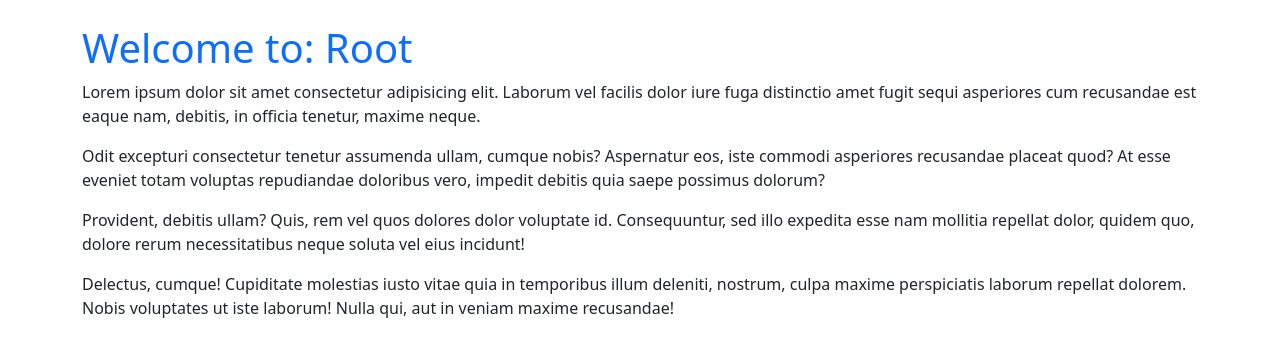
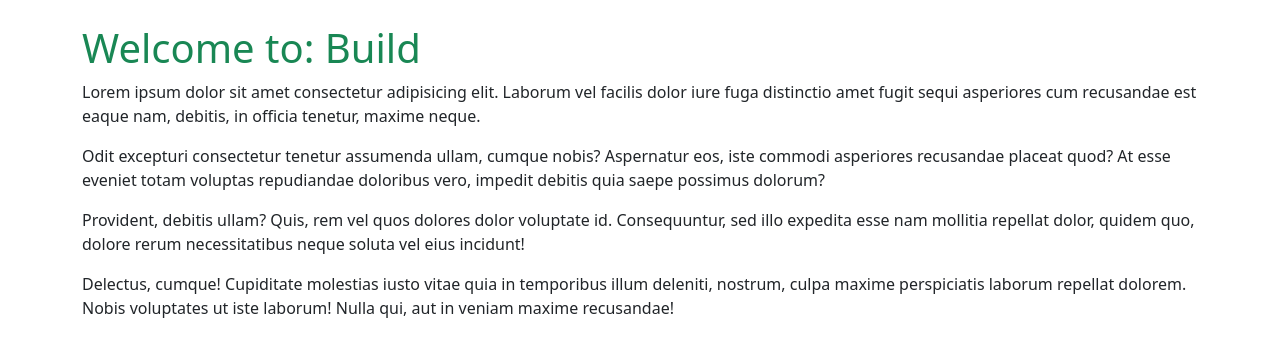
Before and after one commit to keith-langston/publishing-pages, a plain HTML site: page index.html in a window 1280 px wide. Drawn offline with nearby package versions, Linux system fonts and the light colour scheme.

Commit message:
Update index.html

```diff
--- a/index.html
+++ b/index.html
@@ -8,7 +8,7 @@
 </head>
 <body>
    <main class="container mt-4">
-    <h1 class="text-primary">Welcome to: Root</h1>
+    <h1 class="text-success">Welcome to: Build</h1>
     <p>Lorem ipsum dolor sit amet consectetur adipisicing elit. Laborum vel facilis dolor iure fuga distinctio amet fugit sequi asperiores cum recusandae est eaque nam, debitis, in officia tenetur, maxime neque.</p>
     <p>Odit excepturi consectetur tenetur assumenda ullam, cumque nobis? Aspernatur eos, iste commodi asperiores recusandae placeat quod? At esse eveniet totam voluptas repudiandae doloribus vero, impedit debitis quia saepe possimus dolorum?</p>
     <p>Provident, debitis ullam? Quis, rem vel quos dolores dolor voluptate id. Consequuntur, sed illo expedita esse nam mollitia repellat dolor, quidem quo, dolore rerum necessitatibus neque soluta vel eius incidunt!</p>
```
